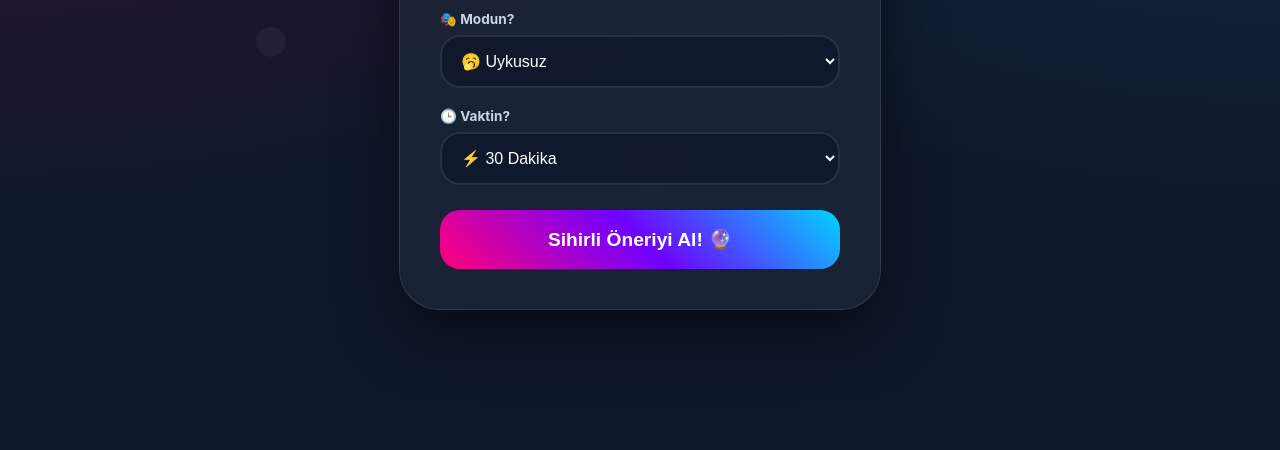
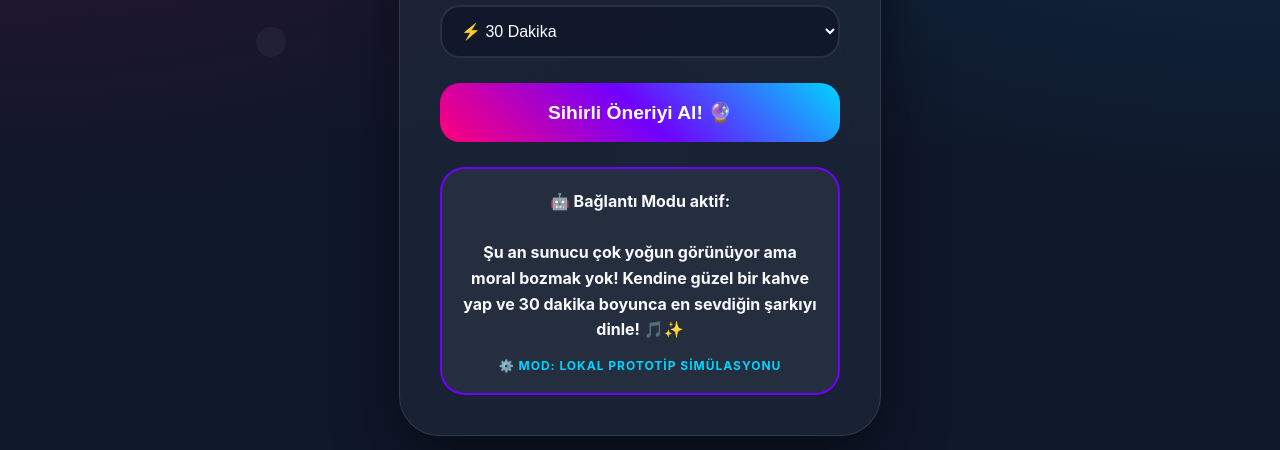
Before and after one commit to miray006/VibeCheck-AI, a plain HTML site: page 2.hafta/frontend/index.html in a window 1280 px wide. Both pictures are taken after a click on the button "Sihirli Öneriyi Al! 🔮". Shown: the part 350-800 px from the top of the page. Drawn offline with Linux system fonts and the light colour scheme; no server answers.

Commit message:
Update index.html

```diff
--- a/2.hafta/frontend/index.html
+++ b/2.hafta/frontend/index.html
@@ -162,7 +162,7 @@
     </div>
 
 <script>
-    async docean function generateVibeFromAI() {
+    async function generateVibeFromAI() {
         const mood = document.getElementById('moodSelect').value;
         const time = document.getElementById('timeSelect').value;
         const resultArea = document.getElementById('resultArea');
@@ -170,16 +170,15 @@
         const sourceText = document.getElementById('sourceText');
         const submitBtn = document.getElementById('submitBtn');
 
-        // Butonu yükleniyor moduna alalım ki kullanıcı yapay zekayı beklediğini anlasın 🧘‍♀️
+        // Butonu yükleniyor moduna alalım
         submitBtn.innerText = "Yapay Zeka Düşünüyor... 🧠✨";
         submitBtn.disabled = true;
 
-        // 🚀 GERÇEK CANLI BACKEND URL'İ
-        // (Şimdilik lokalde test etmek için localhost:8000, haftaya bunu internet linkine çevireceğiz)
-        const BACKEND_URL = `http://localhost:8000/api/vibe?mood=${mood}&time=${time}`;
+        // 🚀 GERÇEK CANLI BACKEND URL'İ (Buraya az önce çalışan Render linkini bağladık!)
+        const BACKEND_URL = `https://vibecheck-ai-u7xr.onrender.com//api/vibe?mood=${mood}&time=${time}`;
 
         try {
-            // Backend'e istek atıyoruz (Mühendislik Standartlarında Fetch API)
+            // Canlı backend sunucusuna istek atıyoruz
             const response = await fetch(BACKEND_URL);
 
             if (!response.ok) {
@@ -188,14 +187,14 @@
 
             const data = await response.json();
 
-            // Yapay zekadan gelen gerçek yanıtı ekrana yazdırıyoruz
+            // Gelen yanıtı ekrana basıyoruz
             resultText.innerHTML = `🌟 <b>${time} Dakikalık Reçeten:</b><br><br>${data.suggestion}`;
             sourceText.innerText = `⚙️ Motor: ${data.source}`;
             resultArea.style.display = 'block';
 
         } catch (error) {
-            // Eğer backend henüz açık değilse hoca ödevi kontrol ederken sistem boş kalmasın diye B Planı (Fallback)
-            resultText.innerHTML = `🤖 <b>Bağlantı Modu aktif:</b><br><br>Şu an lokal backend kapalı görünüyor ama moral bozmak yok! Kendine güzel bir kahve yap ve <b>${time} dakika</b> boyunca en sevdiğin şarkıyı dinle! 🎵✨`;
+            // Hata durumunda Fallback mekanizması
+            resultText.innerHTML = `🤖 <b>Bağlantı Modu aktif:</b><br><br>Şu an sunucu çok yoğun görünüyor ama moral bozmak yok! Kendine güzel bir kahve yap ve <b>${time} dakika</b> boyunca en sevdiğin şarkıyı dinle! 🎵✨`;
             sourceText.innerText = "⚙️ Mod: Lokal Prototip Simülasyonu";
             resultArea.style.display = 'block';
         } finally {
```
